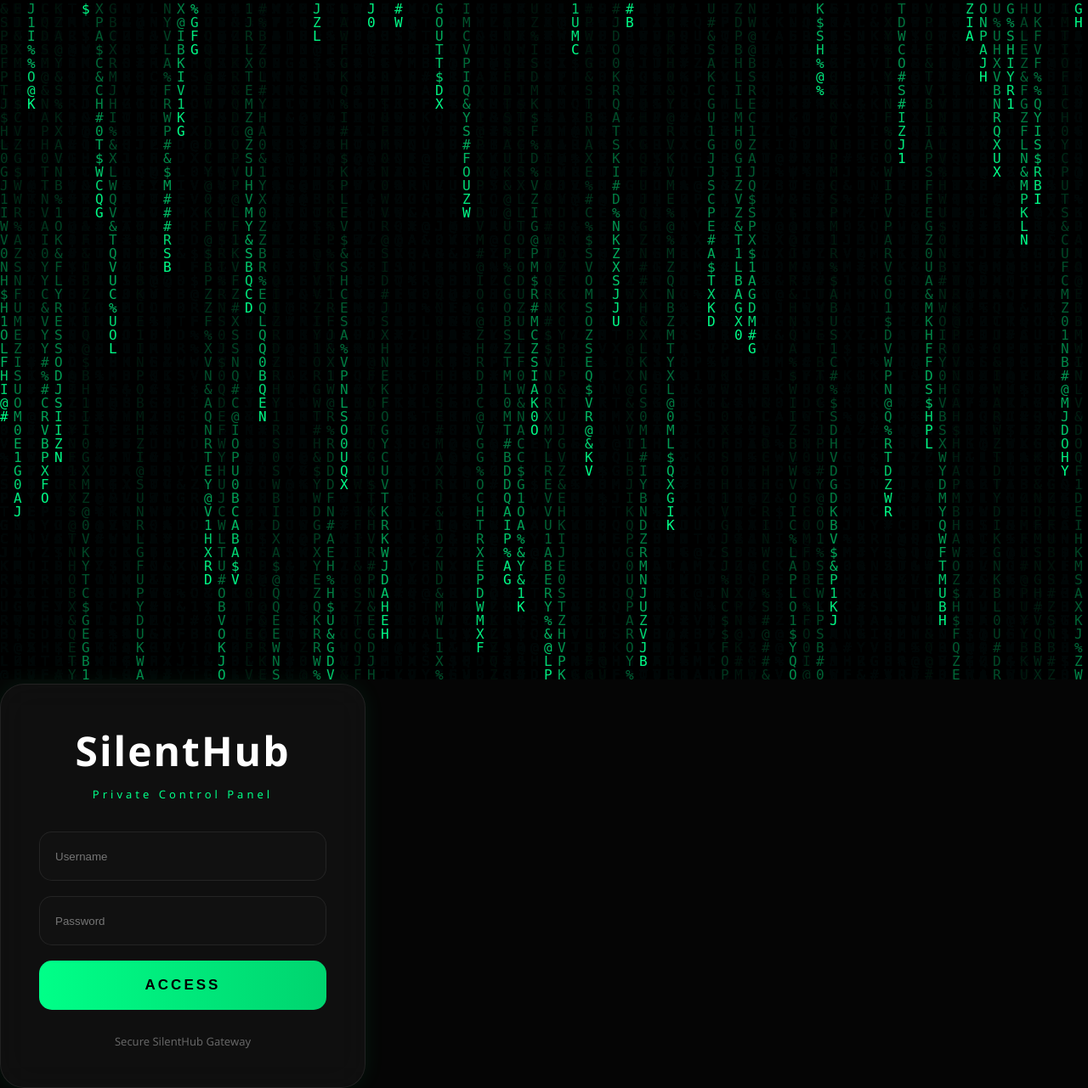
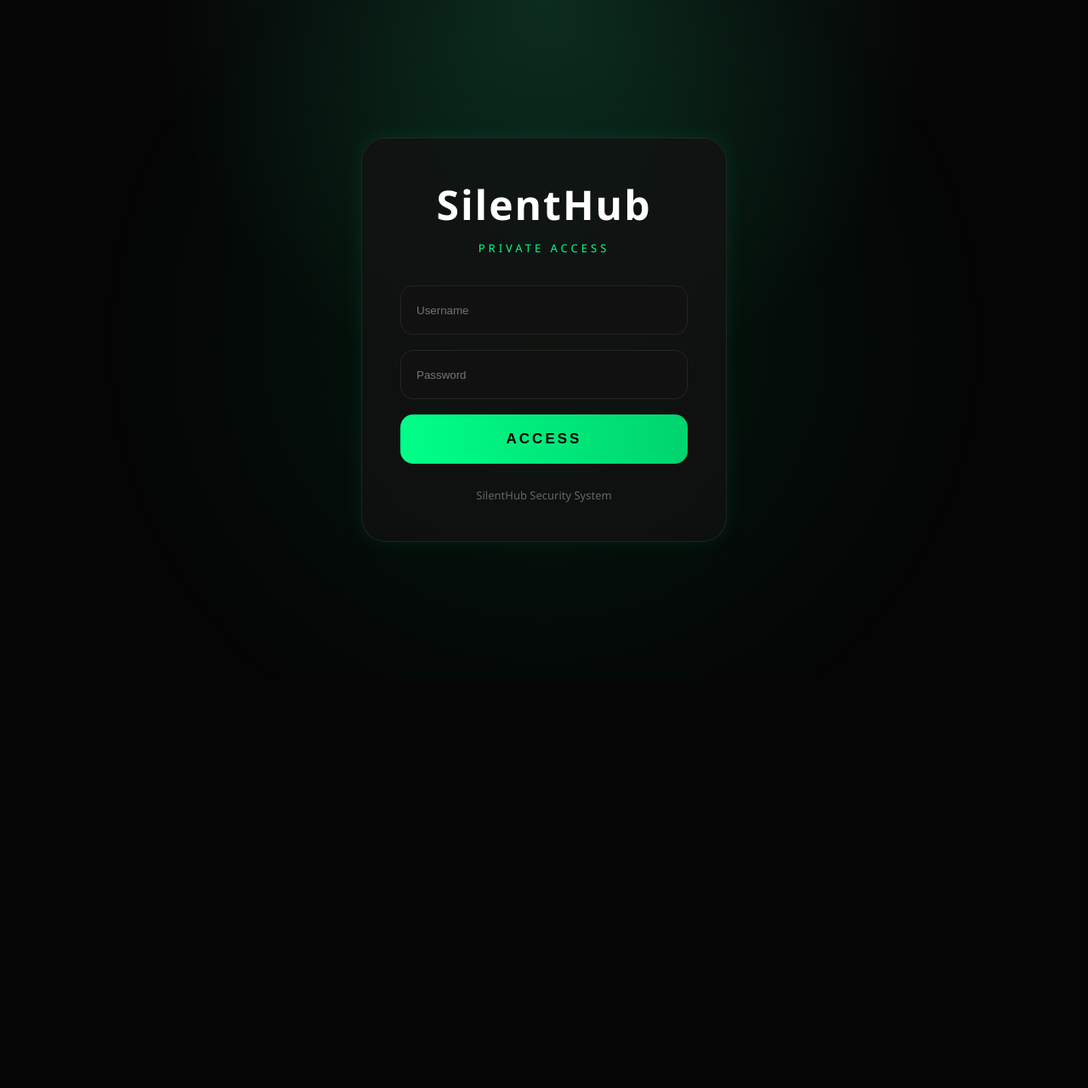
Before and after one commit to Silent-lua/Library, a Flask app: page /login in a window 1280 px wide. Shown: the whole page at 85% size. After the commit the page ends 648 px from the top, so only its background shows below. Run offline with Flask 3, Linux system fonts and the light colour scheme.

Commit message:
Update login page title and structure

```diff
--- a/templates/login.html
+++ b/templates/login.html
@@ -7,7 +7,7 @@
 
 <meta name="viewport" content="width=device-width, initial-scale=1.0">
 
-<title>SilentHub Access</title>
+<title>SilentHub Login</title>
 
 <link rel="stylesheet" href="{{ url_for('static', filename='style.css') }}">
 
@@ -17,11 +17,7 @@
 <body>
 
 
-<canvas id="matrix"></canvas>
-
-
-<div class="background-glow"></div>
-
+<div class="login-container">
 
 
     <div class="login-box">
@@ -29,16 +25,47 @@
 
         <div class="logo">
 
+            <h1>
+                SilentHub
+            </h1>
 
-        <h1>SilentHub</h1>
+            <p>
+                PRIVATE ACCESS
+            </p>
+
+        </div>
 
 
-        <p>
-            Private Control Panel
-        </p>
+
+        <form method="POST">
 
 
-    </div>
+            <input
+            type="text"
+            name="username"
+            placeholder="Username"
+            required>
+
+
+
+            <input
+            type="password"
+            name="password"
+            placeholder="Password"
+            required>
+
+
+
+            <button
+            type="submit"
+            class="access-btn">
+
+                ACCESS
+
+            </button>
+
+
+        </form>
 
 
 
@@ -46,11 +73,13 @@
 
         {% if messages %}
 
+
         <div class="error">
 
             {{ messages[0] }}
 
         </div>
+
 
         {% endif %}
 
@@ -58,239 +87,17 @@
 
 
 
-    <form method="POST" action="/login">
-
-
-
-        <input
-
-        type="text"
-
-        name="username"
-
-        placeholder="Username"
-
-        autocomplete="username"
-
-        required>
-
-
-
-        <input
-
-        type="password"
-
-        name="password"
-
-        placeholder="Password"
-
-        autocomplete="current-password"
-
-        required>
-
-
-
-
-        <button class="access-btn" type="submit">
-
-            ACCESS
-
-        </button>
-
-
-
-    </form>
-
-
-
         <div class="footer-text">
 
-        Secure SilentHub Gateway
+            SilentHub Security System
 
         </div>
-
 
 
     </div>
 
 
-
-
-
-<script>
-
-
-const canvas =
-document.getElementById("matrix");
-
-
-const ctx =
-canvas.getContext("2d");
-
-
-
-function resize(){
-
-    canvas.width =
-    window.innerWidth;
-
-
-    canvas.height =
-    window.innerHeight;
-
-}
-
-
-
-resize();
-
-
-
-window.addEventListener(
-"resize",
-resize
-);
-
-
-
-const characters =
-"01ABCDEFGHIJKLMNOPQRSTUVWXYZ#$%&@";
-
-
-const fontSize = 16;
-
-
-let columns =
-Math.floor(
-canvas.width / fontSize
-);
-
-
-
-let drops = [];
-
-
-function setup(){
-
-    columns =
-    Math.floor(
-    canvas.width / fontSize
-    );
-
-
-    drops = [];
-
-
-    for(
-        let i = 0;
-        i < columns;
-        i++
-    ){
-
-        drops[i] = 1;
-
-    }
-
-}
-
-
-
-setup();
-
-
-
-function draw(){
-
-
-    ctx.fillStyle =
-    "rgba(0,0,0,0.08)";
-
-
-    ctx.fillRect(
-        0,
-        0,
-        canvas.width,
-        canvas.height
-    );
-
-
-
-    ctx.fillStyle =
-    "#00ff88";
-
-
-    ctx.font =
-    fontSize + "px monospace";
-
-
-
-    for(
-        let i = 0;
-        i < drops.length;
-        i++
-    ){
-
-
-        const text =
-        characters[
-            Math.floor(
-            Math.random()
-            *
-            characters.length
-            )
-        ];
-
-
-
-        ctx.fillText(
-
-            text,
-
-            i * fontSize,
-
-            drops[i] * fontSize
-
-        );
-
-
-
-        if(
-
-            drops[i] * fontSize
-            >
-            canvas.height
-
-            &&
-            Math.random()
-            >
-            0.975
-
-        ){
-
-            drops[i] = 0;
-
-        }
-
-
-
-        drops[i]++;
-
-    }
-
-
-}
-
-
-
-setInterval(
-draw,
-40
-);
-
-
-
-</script>
-
+</div>
 
 
 </body>
```
Lines whose indentation alone changed are shown as unchanged.
